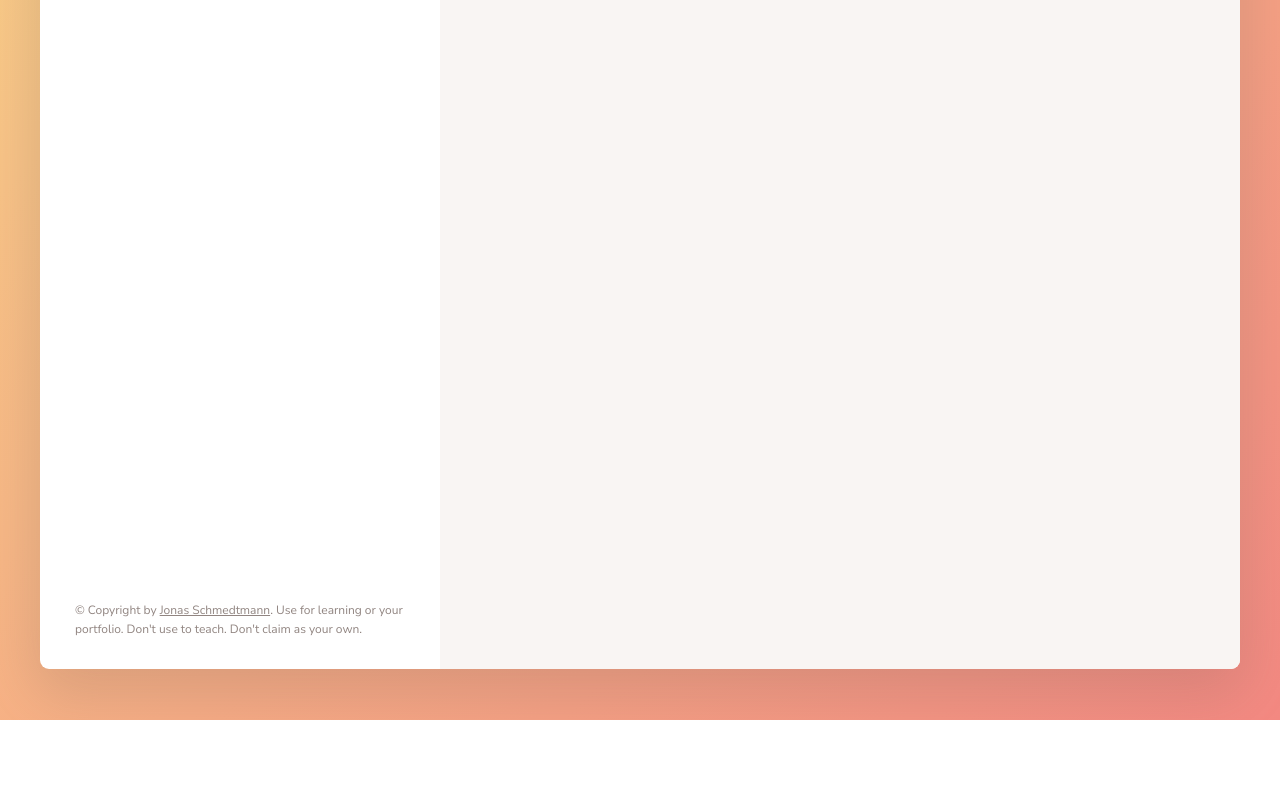
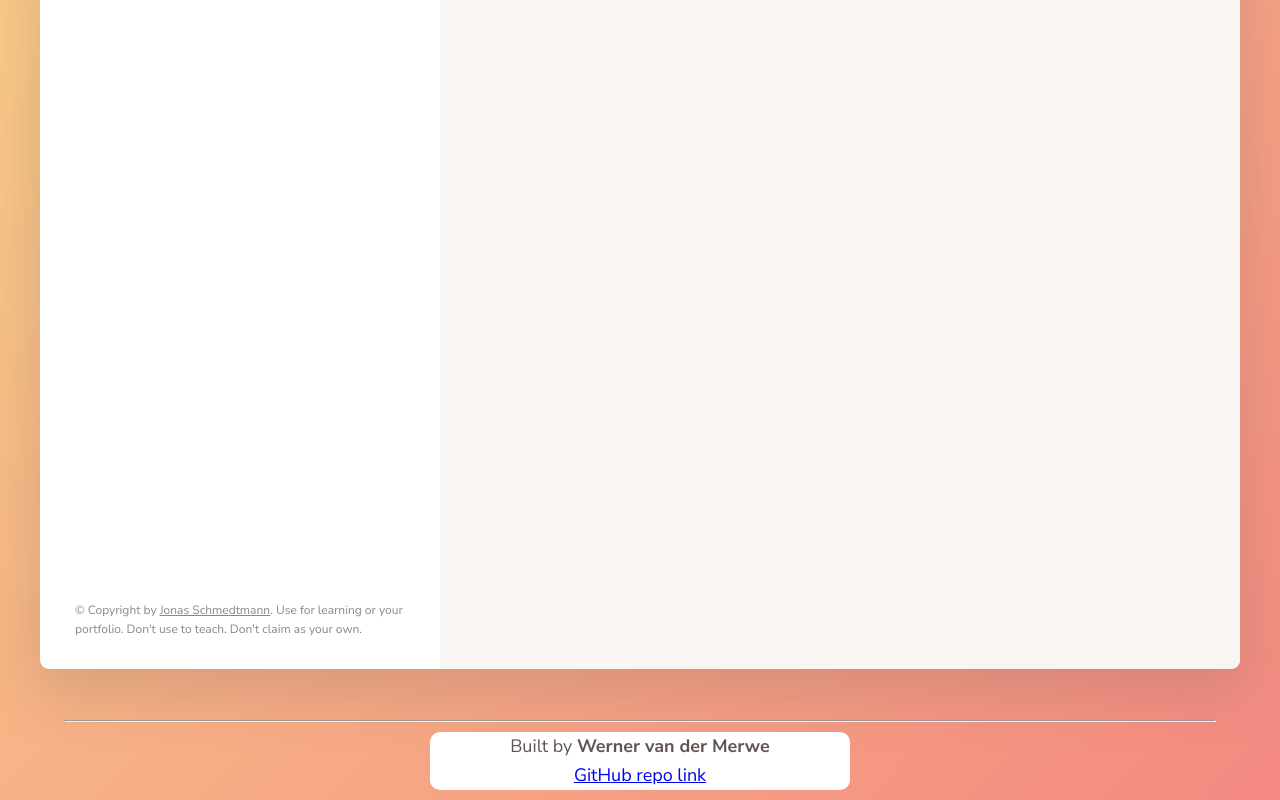
Before and after one commit to WernervanderMerwe/forkify-mvc-lecturer-built-api, a website built with Parcel: page index.html in a window 1280 px wide. Shown: the part 552-1352 px from the top of the page. Before the commit the page ends 1272 px from the top, so only its background shows below. Built offline with nearby package versions, Linux system fonts and the light colour scheme.

Commit message:
added readme and footer

```diff
--- a/index.html
+++ b/index.html
@@ -171,5 +171,31 @@
         </button>
       </form>
     </div>
+
+    <hr style="width: 90vw; margin: auto" />
+
+    <footer style="width: 100%; border: 2px">
+      <div
+        style="
+          display: flex;
+          flex-direction: column;
+          background-color: #fff;
+          border-radius: 1rem;
+          width: fit-content;
+          justify-items: center;
+          padding: 0 8rem 0 8rem;
+          margin: 1rem auto 1rem auto;
+        "
+      >
+        <p style="text-align: center; font-size: large">
+          Built by <strong>Werner van der Merwe</strong>
+        </p>
+        <a
+          href="https://github.com/WernervanderMerwe/forkify-mvc-lecturer-built-api"
+          style="text-align: center; font-size: large"
+          >GitHub repo link</a
+        >
+      </div>
+    </footer>
   </body>
 </html>
--- a/package.json
+++ b/package.json
@@ -4,7 +4,7 @@
   "description": "recipe application",
   "default": "index.html",
   "scripts": {
-    "start": "parcel index.html",
+    "dev": "parcel index.html",
     "build": "parcel build index.html --dist-dir ./output"
   },
   "author": "Werner van der Merwe",
```
Also changed, not shown: README.md (added).
